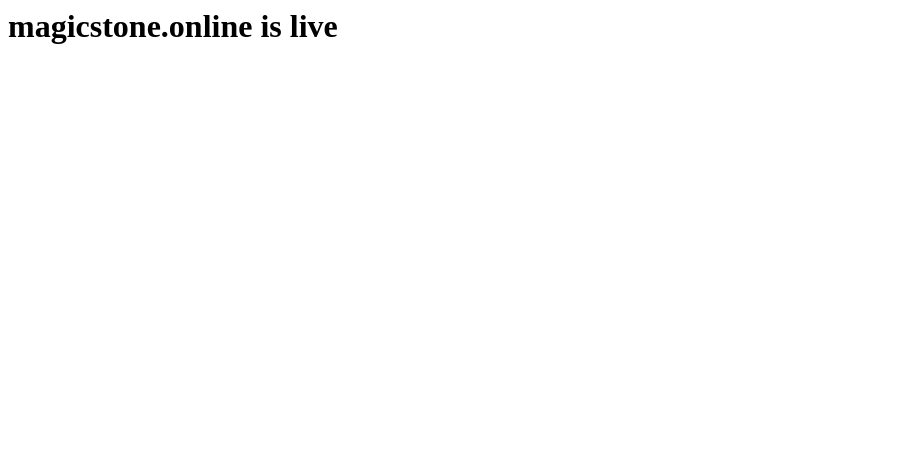
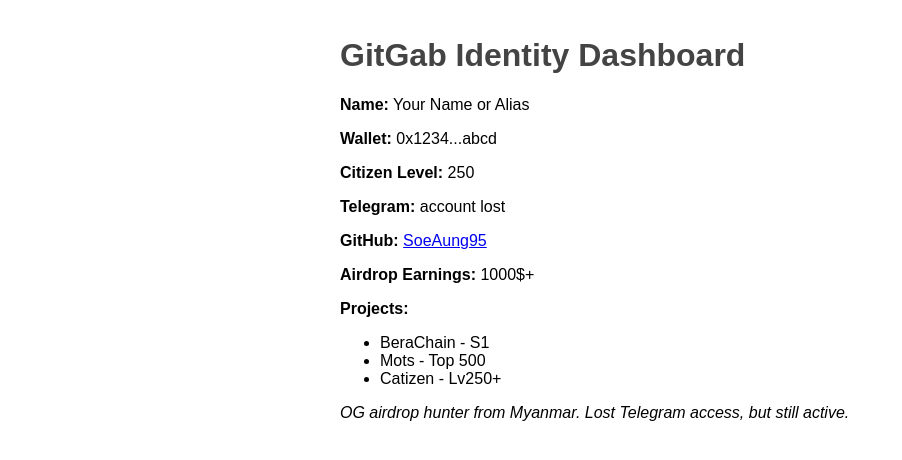
Before and after one commit to SoeAung95/GitGabCompound, a plain HTML site: page index.html in a window 1280 px wide. Shown: the whole page, without its empty margins (0-902 px from the left). Drawn offline with Linux system fonts and the light colour scheme.

Commit message:
Update index.html

```diff
--- a/index.html
+++ b/index.html
@@ -1 +1,35 @@
-<h1>magicstone.online is live</h1>
+<!DOCTYPE html>
+<html>
+<head>
+  <title>GitGab Identity</title>
+  <meta charset="UTF-8">
+  <style>
+    body { font-family: sans-serif; max-width: 600px; margin: auto; padding: 1em; }
+    h1 { color: #444; }
+    .item { margin-bottom: 1em; }
+    .label { font-weight: bold; }
+  </style>
+</head>
+<body>
+  <h1>GitGab Identity Dashboard</h1>
+  <div id="identity"></div>
+
+  <script>
+    fetch('identity.json')
+      .then(response => response.json())
+      .then(data => {
+        const container = document.getElementById('identity');
+        container.innerHTML = `
+          <div class="item"><span class="label">Name:</span> ${data.name}</div>
+          <div class="item"><span class="label">Wallet:</span> ${data.wallet}</div>
+          <div class="item"><span class="label">Citizen Level:</span> ${data.citizen_level}</div>
+          <div class="item"><span class="label">Telegram:</span> ${data.telegram_status}</div>
+          <div class="item"><span class="label">GitHub:</span> <a href="${data.github}" target="_blank">${data.username}</a></div>
+          <div class="item"><span class="label">Airdrop Earnings:</span> ${data.airdrop_score}</div>
+          <div class="item"><span class="label">Projects:</span><ul>${data.projects.map(p => `<li>${p}</li>`).join('')}</ul></div>
+          <div class="item"><em>${data.note}</em></div>
+        `;
+      });
+  </script>
+</body>
+</html>
```
